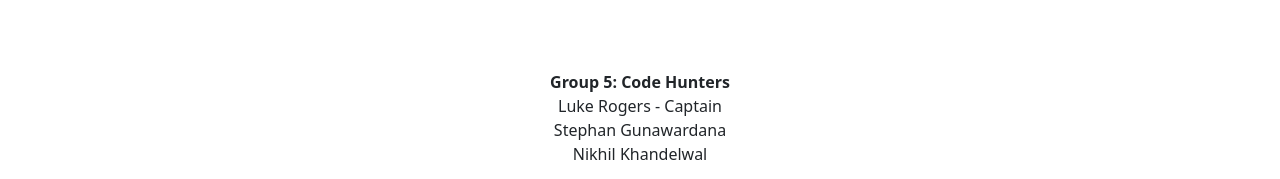
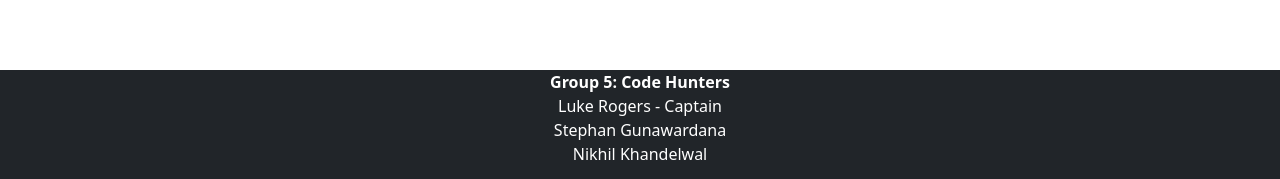
Before and after one commit to sgun7/databaseProject2, a Vue app in the folder main-app/: page / in a window 1280 px wide. Shown: the part 618-797 px from the top of the page. Built offline with nearby package versions, Linux system fonts and the light colour scheme.

Commit message:
Add background color and color to footer

```diff
--- a/main-app/src/components/Bottom-Footer.vue
+++ b/main-app/src/components/Bottom-Footer.vue
@@ -1,6 +1,6 @@
 <template>
     <div id="wrapper">
-        <p>
+        <p style="color:white">
             <b>Group 5: Code Hunters</b><br>
                 Luke Rogers - Captain<br>
                 Stephan Gunawardana<br>
@@ -17,5 +17,7 @@ export default {
   margin: 0;
   padding: 0px 0px;
   width: 100%;
+  background-color: #212529;
 }
+
 </style>
```
